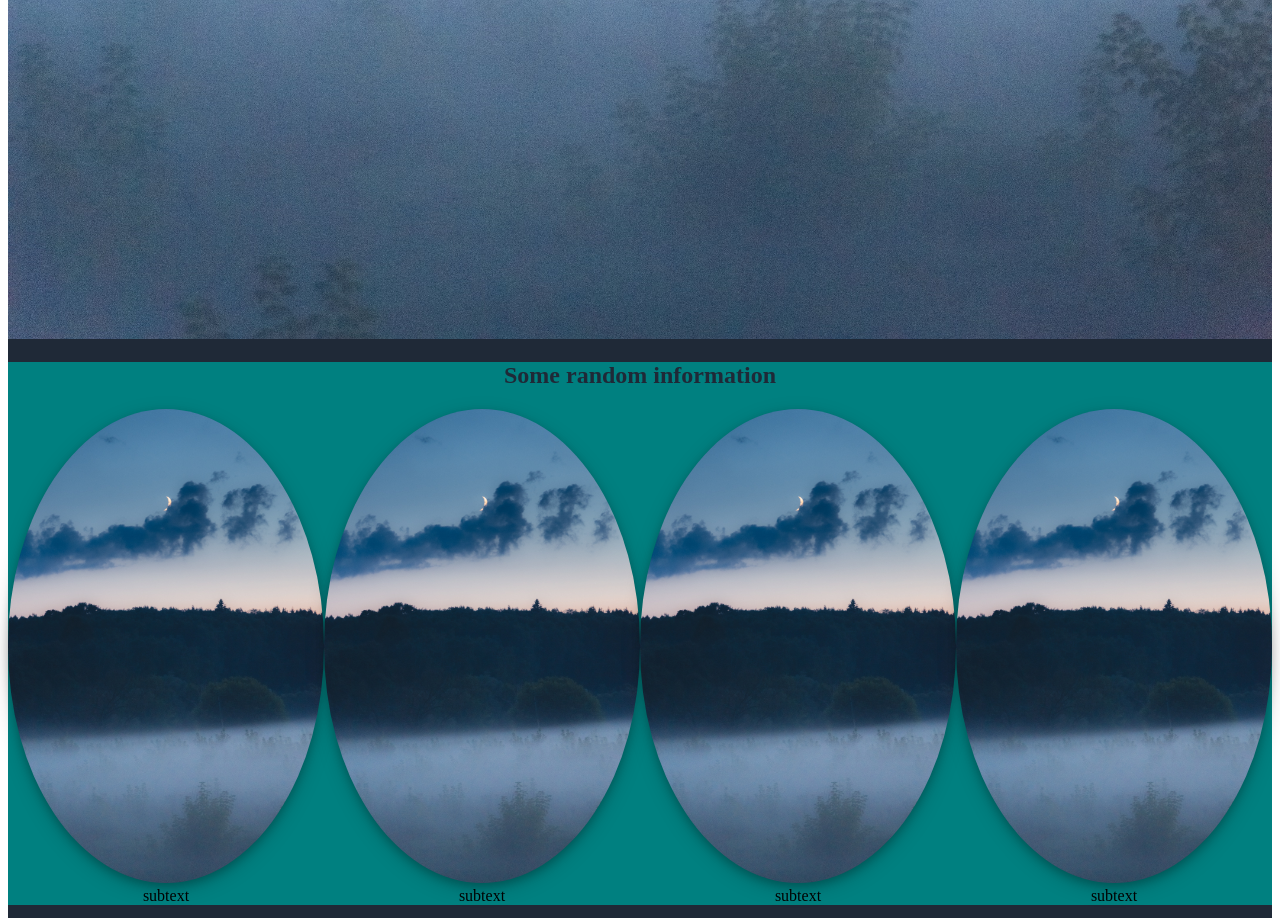
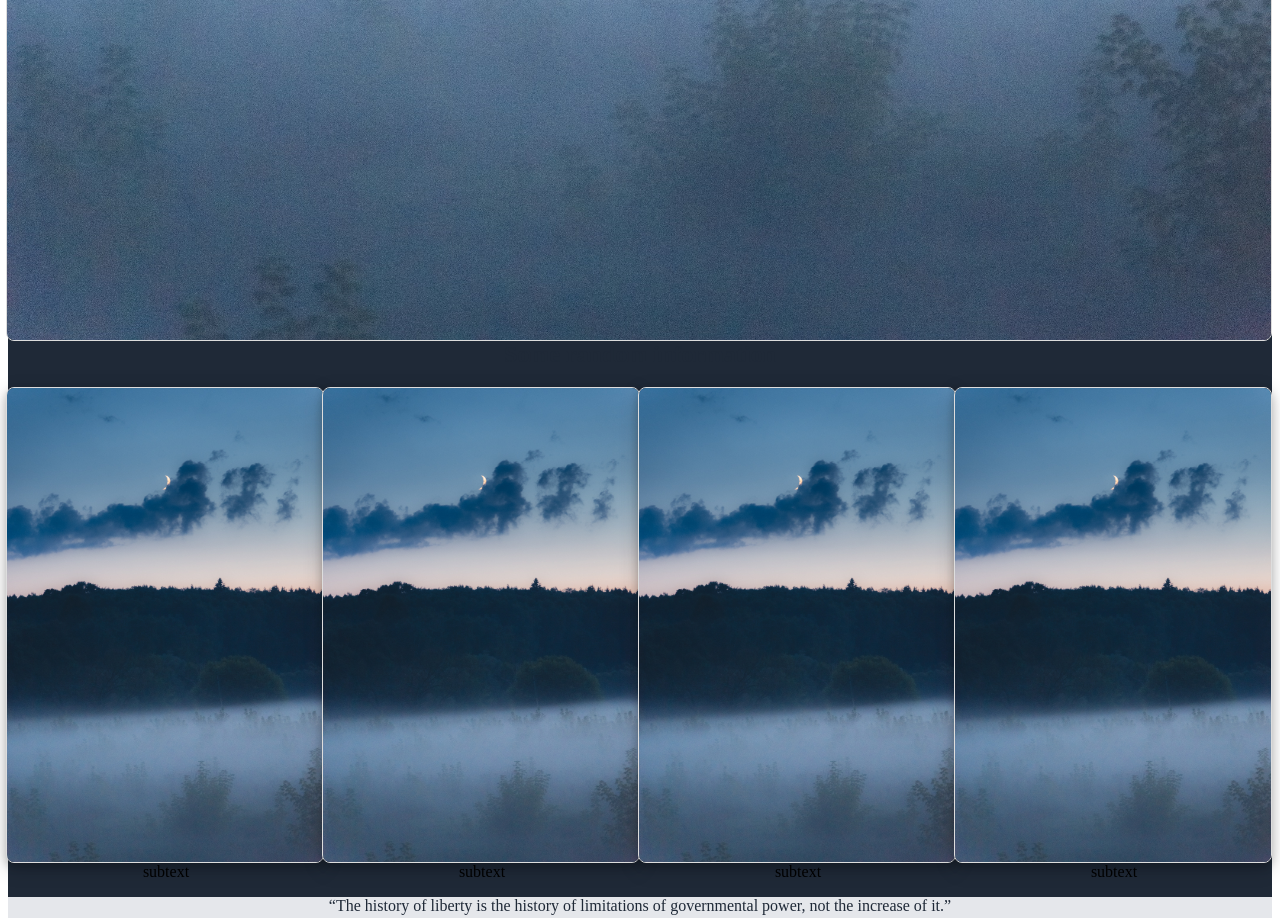
Before and after one commit to saltysam14/Landing-Page, a plain HTML site: page index.html in a window 1280 px wide. Shown: the part 1766-2684 px from the top of the page. Drawn offline with Linux system fonts and the light colour scheme.

Commit message:
edited landingPage.css

```diff
--- a/landingPage.css
+++ b/landingPage.css
@@ -79,12 +79,12 @@ img {max-width:100%;}
     color: #e5e7eb;
 }
 
-.container1pic {
-    flex: 10%;
+.container1 img {
+    flex: 5%;
     float: right;
     border: 1px solid #ddd;
     border-radius: 8px;
-    padding: 5 px;
+    padding: 2 px;
     width: 150 px;
 }
 
@@ -92,7 +92,6 @@ img {max-width:100%;}
     padding: 12 px;
     line-height: 25 px;
     border-radius: 4 px;
-    background-color: teal;
 }
 
 .container2 h2 {
@@ -110,7 +109,7 @@ img {max-width:100%;}
     display: flex;
     float: center;
     justify-content: space-evenly;
-    flex: 10%;
+    flex: 1%;
 }
 
 .imgcontainer {
```
